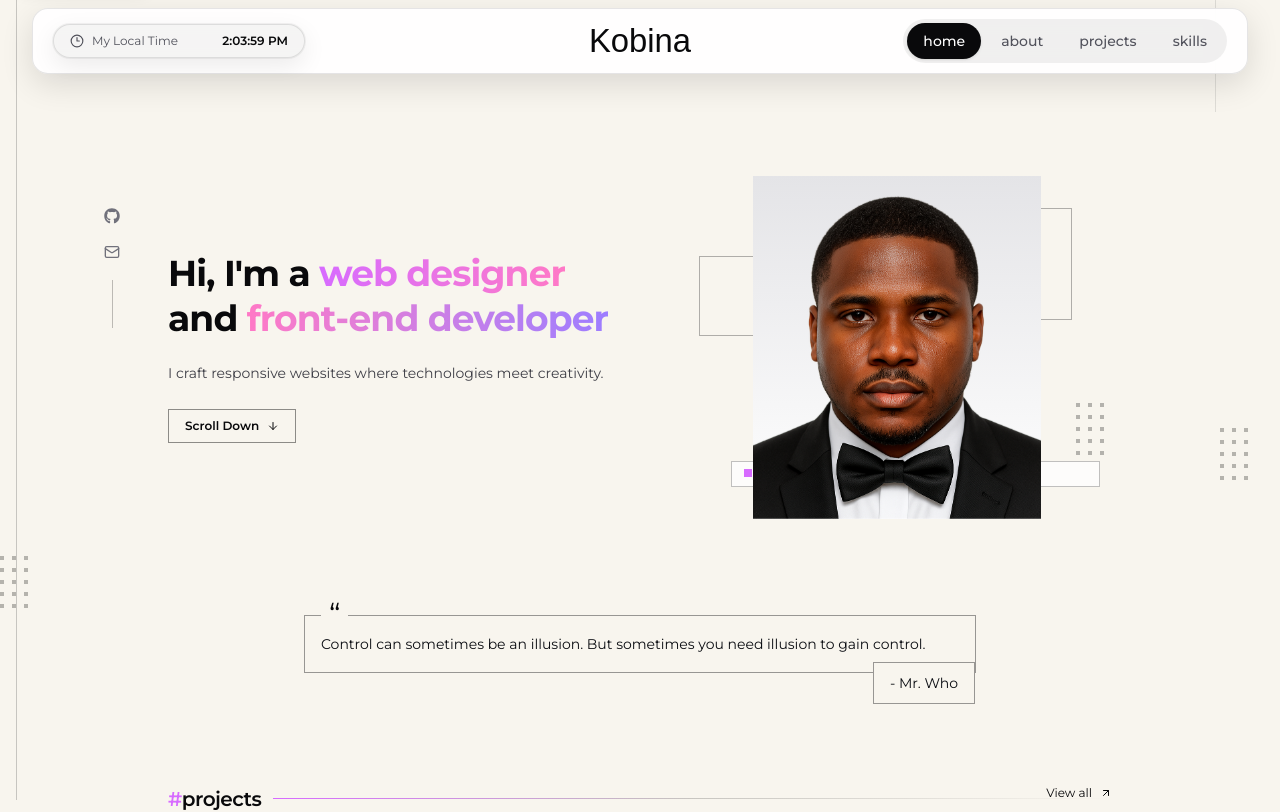
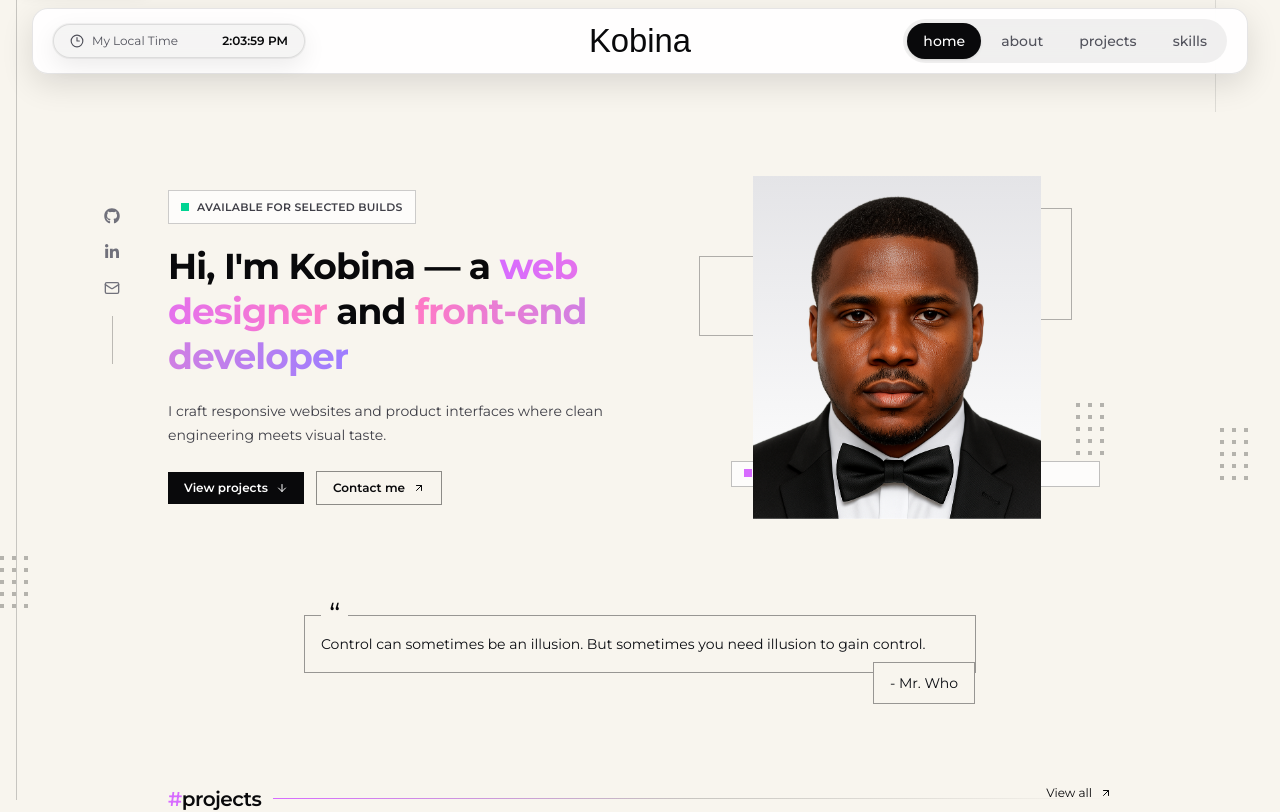
Before and after one commit to kobina2121/kobina.portfolio, a Next.js app: page / in a window 1280 px wide. Shown: the top 812 px of the page. Built offline with nearby package versions, Linux system fonts and the light colour scheme; a web font is replaced by a local one.

Commit message:
feat: refine homepage hero

```diff
--- a/src/app/page.tsx
+++ b/src/app/page.tsx
@@ -11,6 +11,7 @@ import {
   FaHtml5,
   FaJava,
   FaJs,
+  FaLinkedinIn,
   FaNodeJs,
   FaReact,
 } from "react-icons/fa6";
@@ -28,6 +29,24 @@ const skillIconMap = {
   firebase: SiFirebase,
   java: FaJava,
 };
+
+const heroSocialLinks = [
+  {
+    label: "GitHub",
+    href: "https://github.com/kobina2121",
+    icon: FaGithub,
+  },
+  {
+    label: "LinkedIn",
+    href: "#contact-me",
+    icon: FaLinkedinIn,
+  },
+  {
+    label: "Email",
+    href: "mailto:kobinaboakye@gmail.com",
+    icon: Mail,
+  },
+] as const;
 
 function SectionTitle({ children }: { children: React.ReactNode }) {
   return (
@@ -83,18 +102,37 @@ export default function Home() {
           className="relative grid min-h-[460px] scroll-mt-24 items-center gap-10 py-16 md:grid-cols-[1.05fr_0.95fr] md:py-20"
           aria-labelledby="home-heading"
         >
-          <aside className="absolute top-28 -left-16 hidden flex-col items-center gap-5 text-zinc-500 md:flex dark:text-zinc-400">
-            <FaGithub className="size-4" aria-hidden="true" />
-            <Mail className="size-4" aria-hidden="true" />
+          <aside
+            className="absolute top-28 -left-16 hidden flex-col items-center gap-5 text-zinc-500 md:flex dark:text-zinc-400"
+            aria-label="Social links"
+          >
+            {heroSocialLinks.map((item) => {
+              const Icon = item.icon;
+
+              return (
+                <Link
+                  key={item.label}
+                  href={item.href}
+                  className="hover:text-[#d76bff]"
+                  aria-label={item.label}
+                >
+                  <Icon className="size-4" aria-hidden="true" />
+                </Link>
+              );
+            })}
             <span className="h-12 w-px bg-zinc-950/25 dark:bg-white/35" />
           </aside>
 
           <div>
+            <p className="mb-5 inline-flex items-center gap-2 border border-zinc-950/20 bg-white/70 px-3 py-2 text-[0.68rem] font-semibold tracking-wide text-zinc-700 uppercase dark:border-white/20 dark:bg-black/70 dark:text-zinc-300">
+              <span className="size-2 bg-emerald-400" aria-hidden="true" />
+              Available for selected builds
+            </p>
             <h1
               id="home-heading"
               className="max-w-xl text-3xl leading-tight font-bold tracking-tight text-zinc-950 sm:text-4xl dark:text-white"
             >
-              Hi, I&apos;m a{" "}
+              Hi, I&apos;m Kobina — a{" "}
               <span className="bg-gradient-to-r from-[#d76bff] to-[#ff79c6] bg-clip-text text-transparent">
                 web designer
               </span>{" "}
@@ -104,15 +142,41 @@ export default function Home() {
               </span>
             </h1>
             <p className="mt-5 max-w-lg text-sm leading-6 text-zinc-700 dark:text-zinc-500">
-              I craft responsive websites where technologies meet creativity.
+              I craft responsive websites and product interfaces where clean
+              engineering meets visual taste.
             </p>
-            <Link
-              href="#projects"
-              className="mt-6 inline-flex items-center gap-2 border border-zinc-950/45 px-4 py-2 text-xs font-semibold text-zinc-950 hover:border-[#d76bff] hover:text-[#d76bff] dark:border-white/45 dark:text-white"
-            >
-              Scroll Down
-              <ArrowDown className="size-3" aria-hidden="true" />
-            </Link>
+            <div className="mt-6 flex flex-wrap items-center gap-3">
+              <Link
+                href="#projects"
+                className="inline-flex items-center gap-2 bg-zinc-950 px-4 py-2 text-xs font-semibold text-white hover:bg-[#d76bff] dark:bg-white dark:text-zinc-950"
+              >
+                View projects
+                <ArrowDown className="size-3" aria-hidden="true" />
+              </Link>
+              <Link
+                href="#contact-me"
+                className="inline-flex items-center gap-2 border border-zinc-950/45 px-4 py-2 text-xs font-semibold text-zinc-950 hover:border-[#d76bff] hover:text-[#d76bff] dark:border-white/45 dark:text-white"
+              >
+                Contact me
+                <ArrowUpRight className="size-3" aria-hidden="true" />
+              </Link>
+            </div>
+            <div className="mt-6 flex flex-wrap gap-3 md:hidden">
+              {heroSocialLinks.map((item) => {
+                const Icon = item.icon;
+
+                return (
+                  <Link
+                    key={item.label}
+                    href={item.href}
+                    className="inline-flex size-9 items-center justify-center border border-zinc-950/20 text-zinc-700 hover:border-[#d76bff] hover:text-[#d76bff] dark:border-white/25 dark:text-zinc-300"
+                    aria-label={item.label}
+                  >
+                    <Icon className="size-4" aria-hidden="true" />
+                  </Link>
+                );
+              })}
+            </div>
           </div>
 
           <div className="relative mx-auto min-h-72 w-full max-w-md">
```
